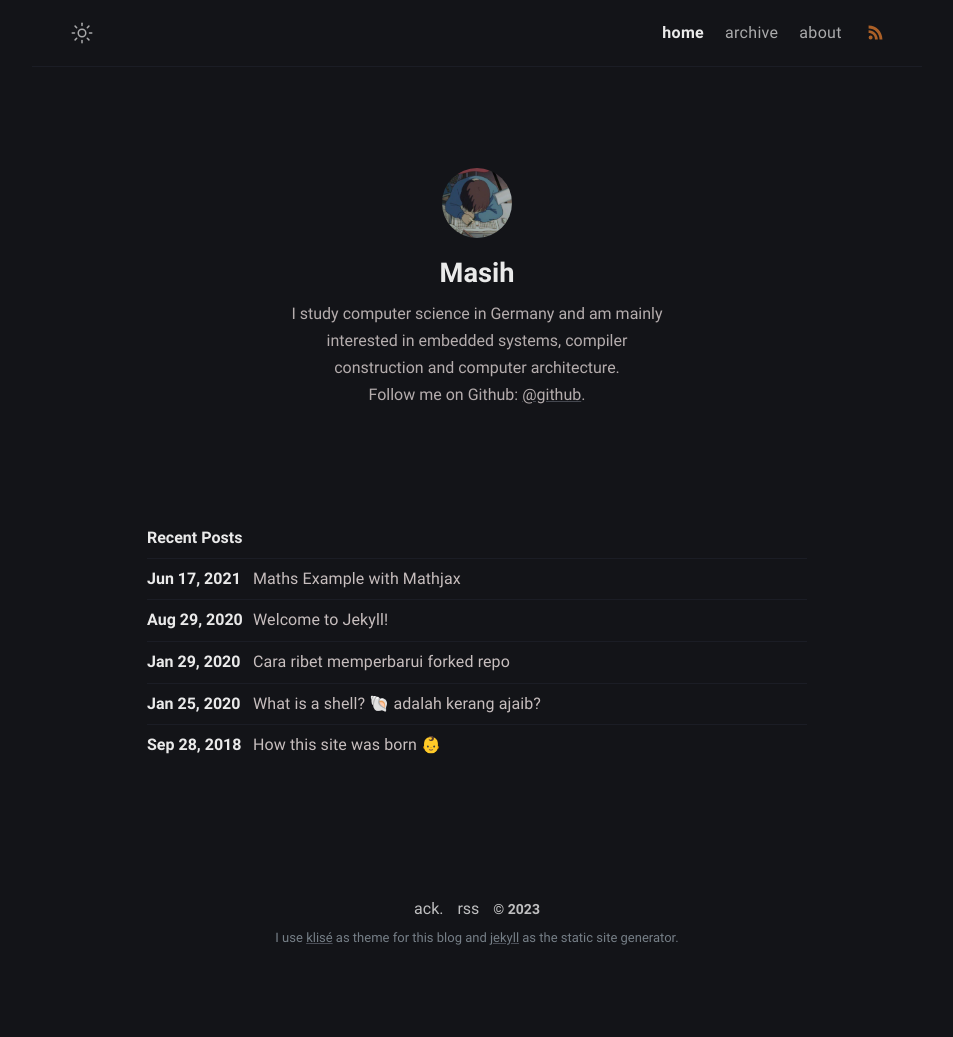
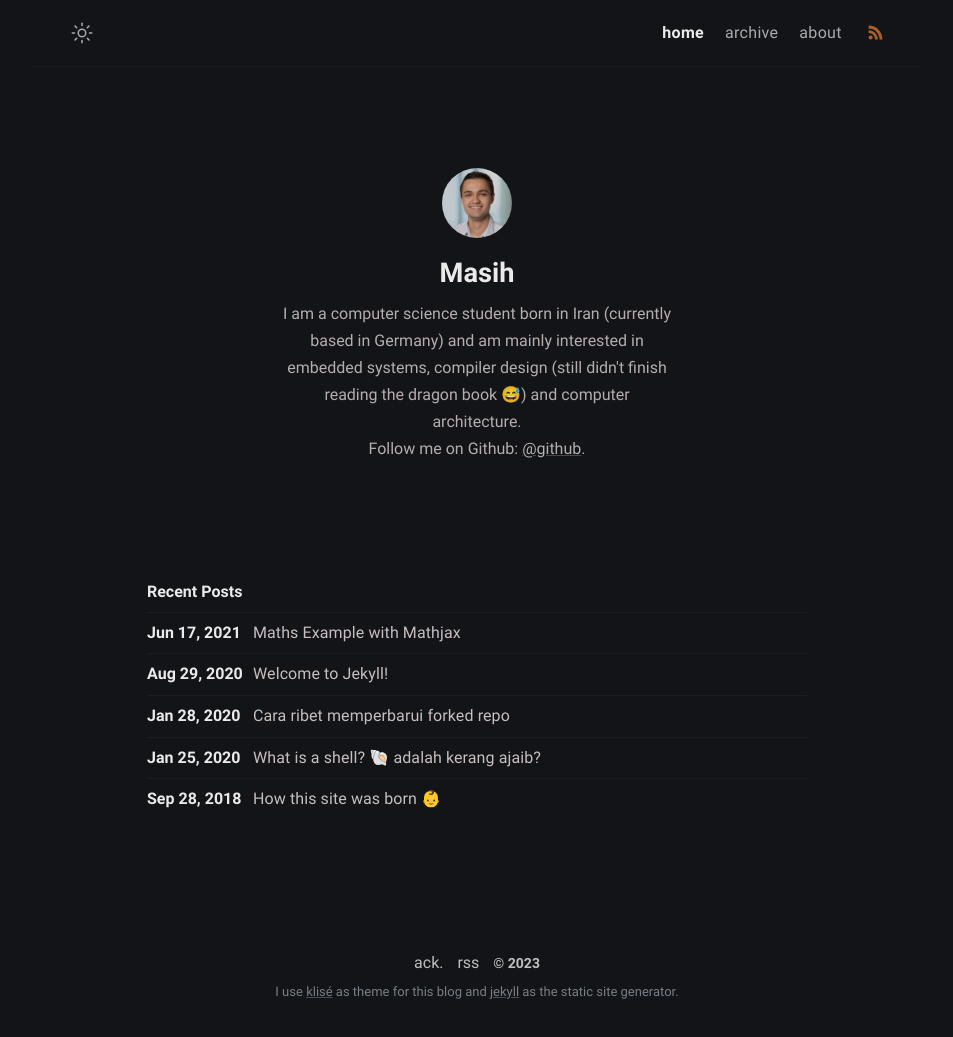
Before and after one commit to Masihtabaei/Masihtabaei.github.io, a Jekyll site: the page built from index.md, in a window 1280 px wide. Shown: the whole page, without its empty margins (163-1116 px from the left). Built offline with Jekyll 4.4.1, drawn with Linux system fonts in a browser that asks for light colours; before the commit the page ends 983 px from its top, so only the background shows below that.

```diff
--- a/_config.yml
+++ b/_config.yml
@@ -1,10 +1,10 @@
 # Site settings
 title: Masih's Personal Blog # site title
 description: >- # site description
-    I study computer science in Germany and am mainly interested in embedded systems, compiler construction and computer architecture.</br>
+    I am a computer science student born in Iran (currently based in Germany) and am mainly interested in embedded systems, compiler design (still didn't finish reading the dragon book &#128517;) and computer architecture.</br>
     Follow me on Github: <a href="https://github.com/Masihtabaei" target="_blank" rel="noopener">@github</a>.
 lang: en-US # default lang
-timezone: Asia/Jakarta # set your timezone
+timezone: Europe/Berlin # set your timezone
 image: assets/img/ogp.png # This image used for Open Graph more info https://ogp.me/
 repo: https://github.com/piharpi/jekyll-klise # site repo [optional]
 mode: dark # default theme "dark" | "light"
@@ -13,11 +13,11 @@ mode: dark # default theme "dark" | "light"
 author:
   name: Masih # author name
   bio: >- # tell to the world
-    I study computer science in Germany and am mainly interested in embedded systems, compiler construction and computer architecture.</br>
+    I am a computer science student born in Iran (currently based in Germany) and am mainly interested in embedded systems, compiler design (still didn't finish reading the dragon book &#128517;) and computer architecture.</br>
     Follow me on Github: <a href="https://github.com/Masihtabaei" target="_blank" rel="noopener">@github</a>.
   username: Masihtabaei # general username
   github: Masihtabaei # github username
-  twitter:  # twitter username
+  twitter:  Masihtabaei # twitter username
   facebook: facebook_username # facebook username
   email: your-email@email.com # email adress
   avatar: /assets/img/avatar.jpg # change with your own avatar
```
Also changed, not shown: assets/img/avatar.jpg.
